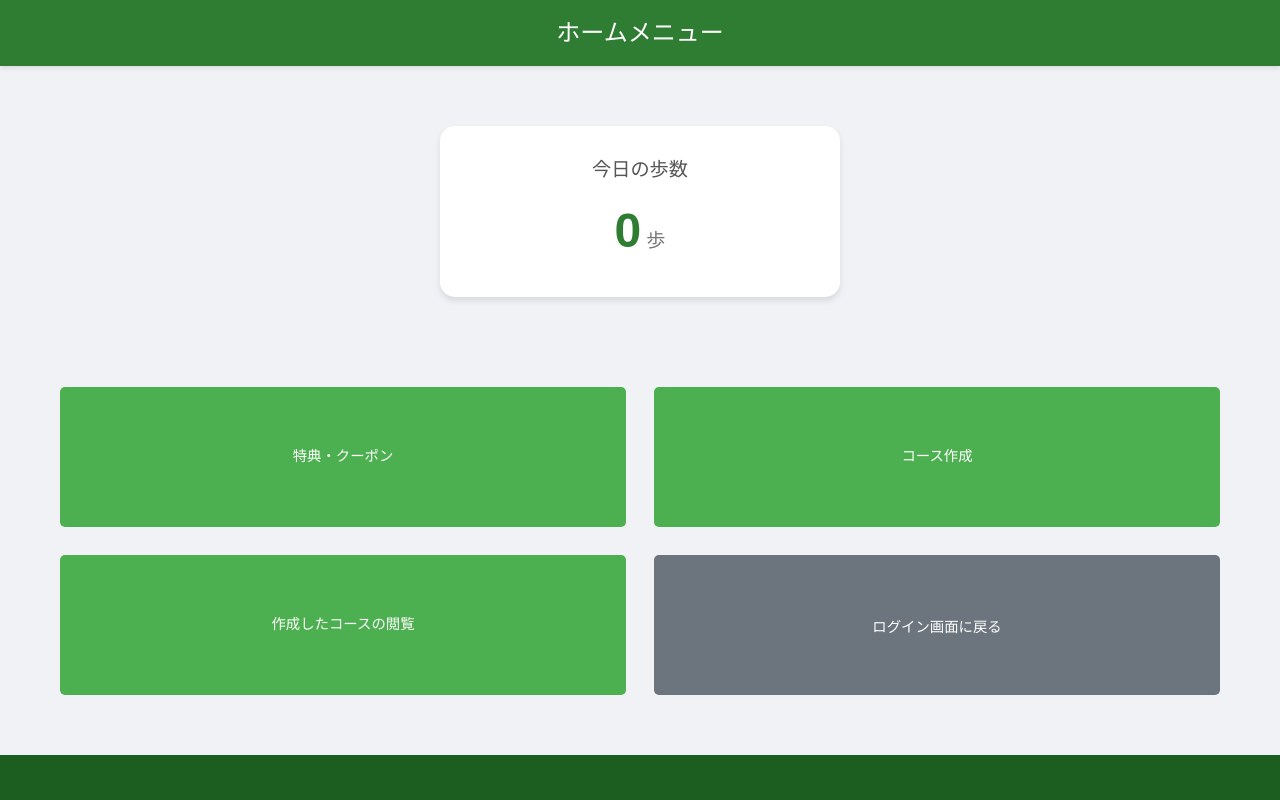
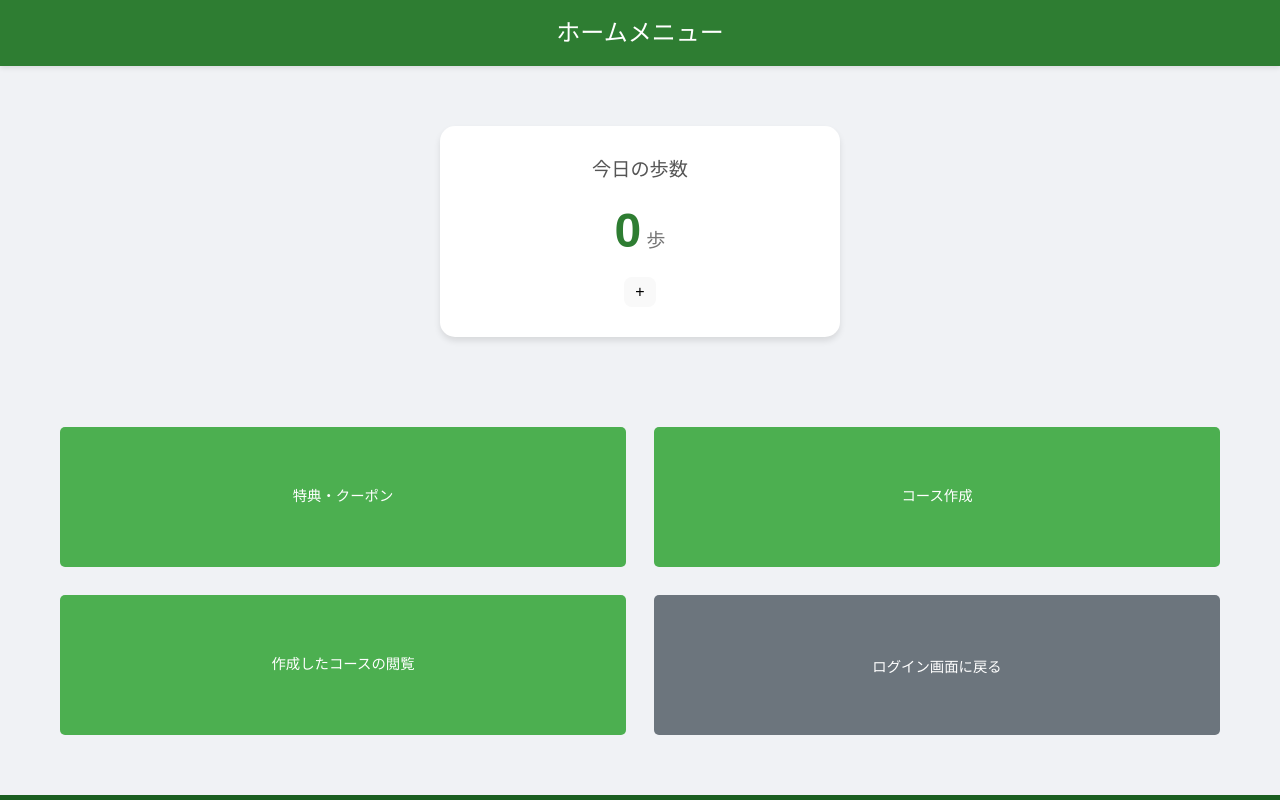
Before and after one commit to ya0872/Refresh_CourseMaker, a React (Vite) app in the folder vite-project/: page /HomeScreen in a window 1280 px wide. Built offline with nearby package versions, Linux system fonts and the light colour scheme.

Commit message:
homescreen

```diff
--- a/vite-project/src/HomeScreen.tsx
+++ b/vite-project/src/HomeScreen.tsx
@@ -1,12 +1,15 @@
 import { Link, useNavigate } from 'react-router-dom'
 import './HomeScreen.css'
+import { useState } from 'react'
 
 function HomeScreen() {
     const navigate = useNavigate();
-    const todaySteps = 0;
-
+    const [todaySteps, setTodaySteps] = useState(0);
     const login = () => {
         navigate('/');
+    };
+    const addSteps = () => {
+        setTodaySteps(todaySteps + 1);
     };
 
     return(
@@ -23,6 +26,12 @@ function HomeScreen() {
                         <span className="number">{todaySteps.toLocaleString()}</span>
                         <span className="unit">歩</span>
                     </div>
+                    <button
+                        onClick={addSteps}
+                        style={{ marginTop: '10px', padding: '5px 10px' }}
+                    >
+                        +
+                    </button>
                 </div>
 
                 <div className="menu-grid">
```
